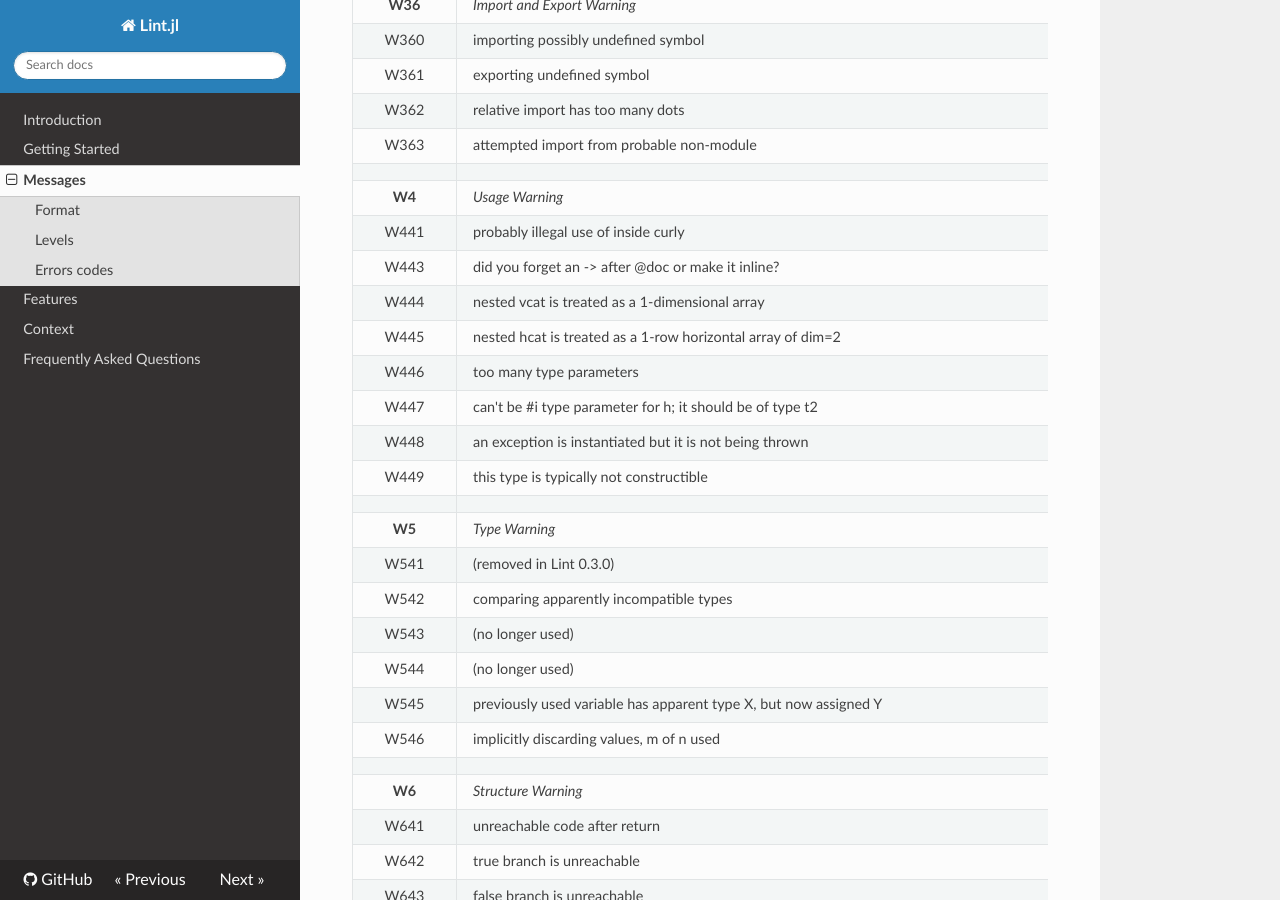
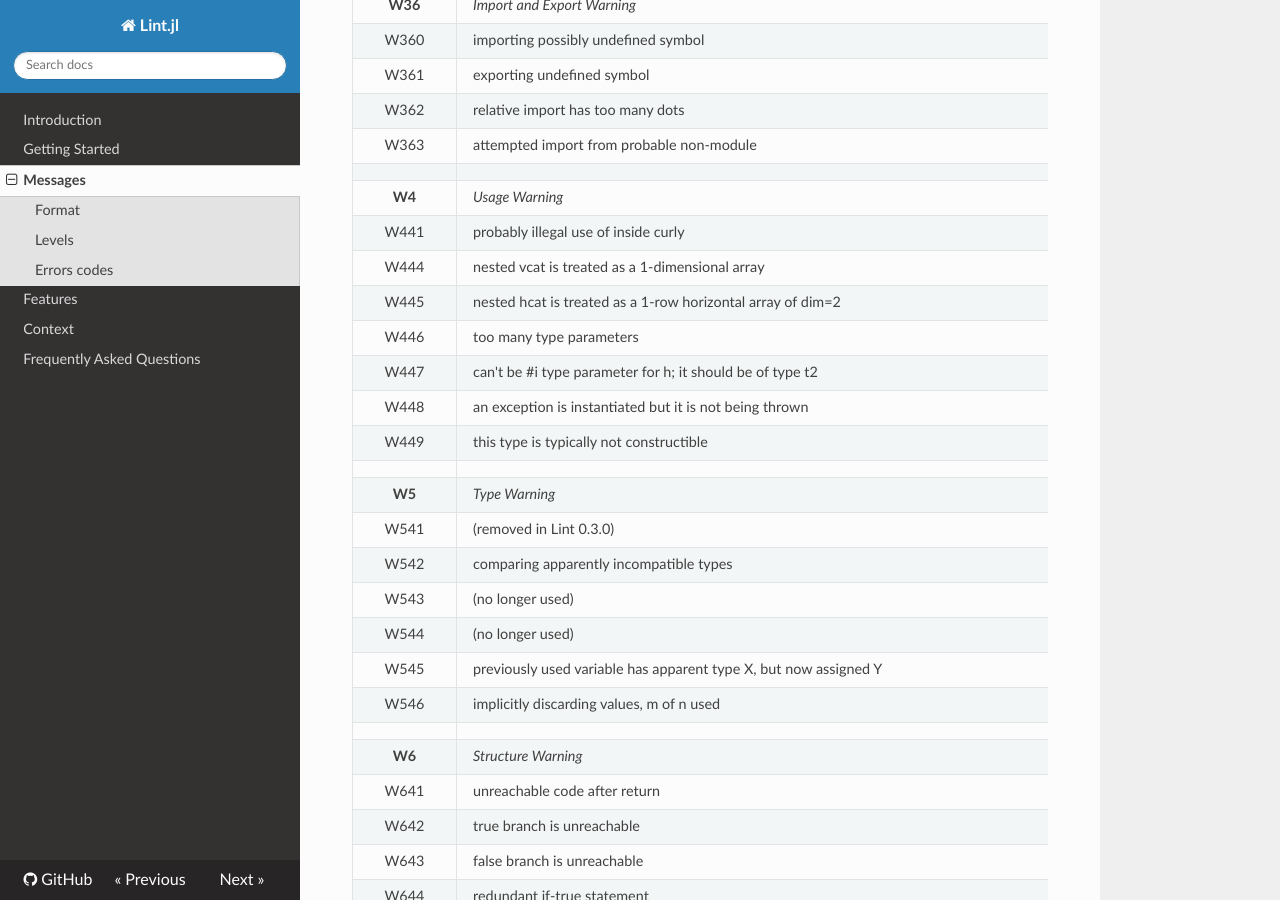
Before and after one commit to tonyhffong/Lint.jl, an MkDocs documentation site: the page built from docs/messages.md, in a window 1280 px wide and 900 px high, scrolled down 4322 px. Built offline with MkDocs 1.6.1, drawn with Linux system fonts in a browser that asks for light colours; nearby versions of some CDN libraries; old or Windows-style settings are respelled for this version of MkDocs.

Commit message:
@doc is specially parsed (expects an expression after BR)
see https://docs.julialang.org/en/v1/manual/documentation/#Advanced-Usage-1

```diff
--- a/docs/messages.md
+++ b/docs/messages.md
@@ -143,7 +143,6 @@ Every error code starts with letter for the severity `E`:`ERROR`, `W`:`WARN` or
 |        |
 | **W4** | *Usage Warning*
 | W441   | probably illegal use of inside curly
-| W443   | did you forget an -> after @doc or make it inline?
 | W444   | nested vcat is treated as a 1-dimensional array
 | W445   | nested hcat is treated as a 1-row horizontal array of dim=2
 | W446   | too many type parameters
```
Also changed, not shown: 2 other files.
